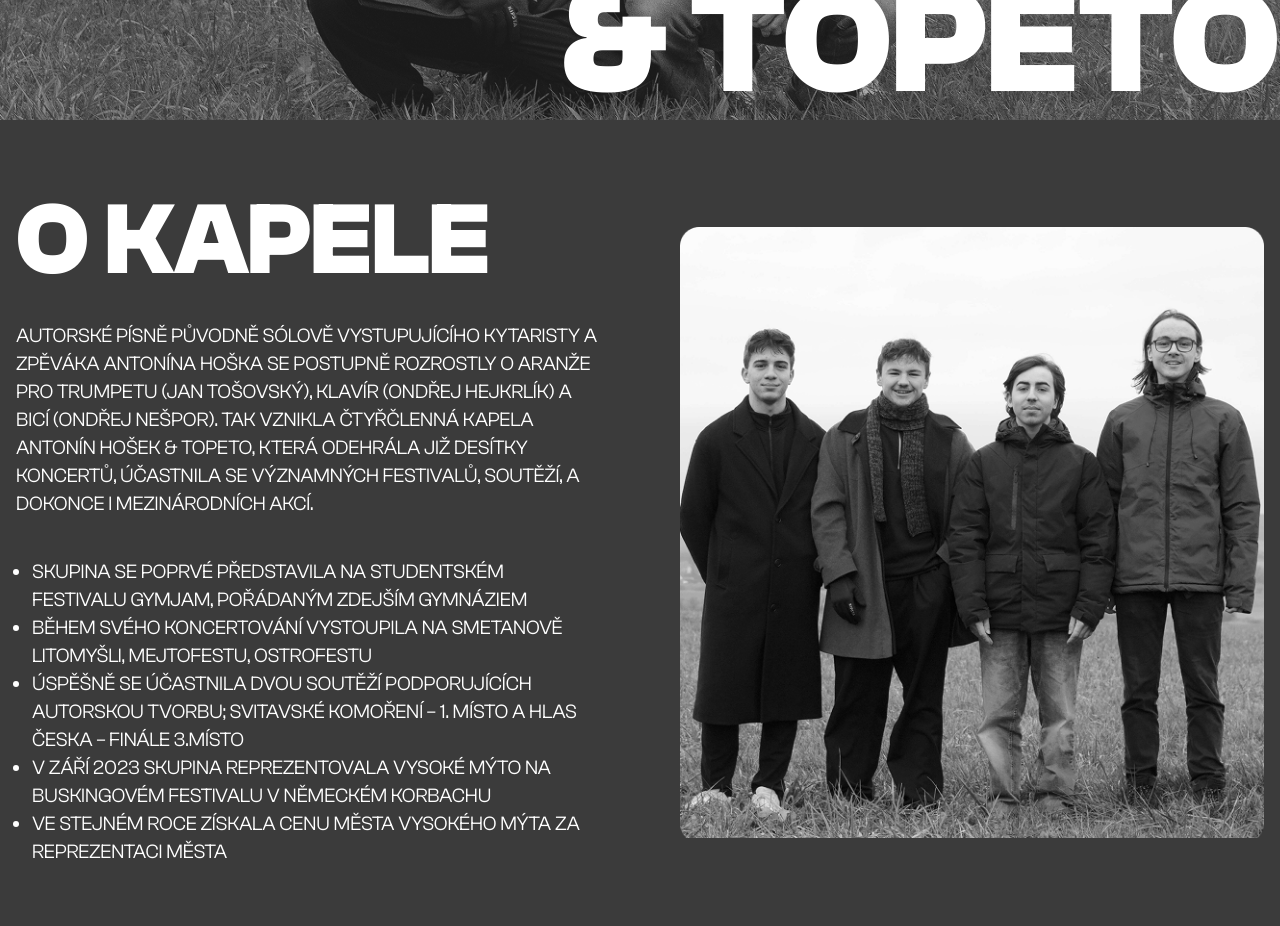
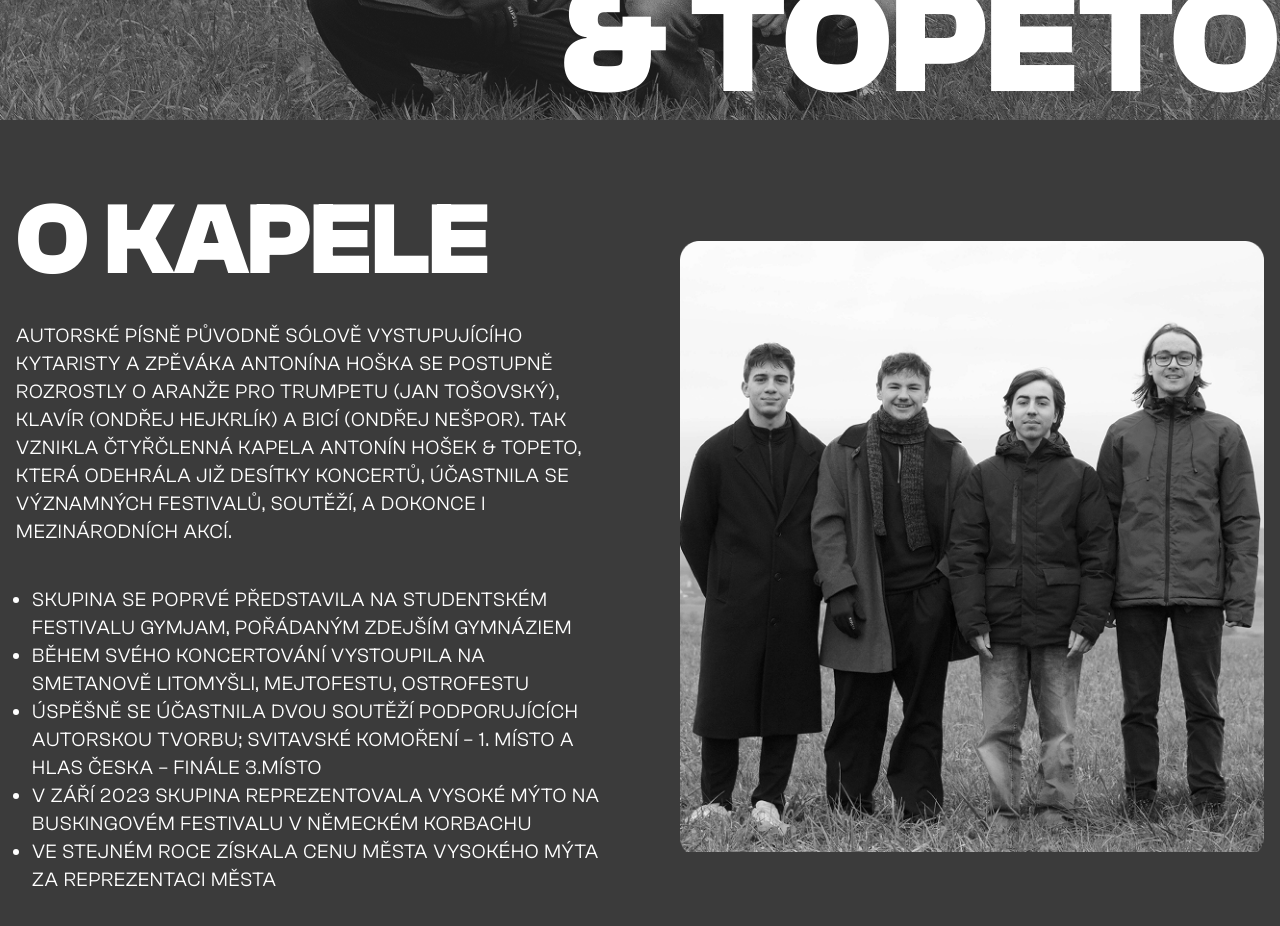
Before and after one commit to Nixk25/Topeto, a Next.js app: page / in a window 1280 px wide. Shown: the part 680-1606 px from the top of the page. Before the commit the page ends 1562 px from the top, so only its background shows below. Built offline with nearby package versions, Linux system fonts and the light colour scheme.

Commit message:
about hotovo

```diff
--- a/components/About/About.tsx
+++ b/components/About/About.tsx
@@ -1,53 +1,15 @@
-import Image from "next/image";
 import React from "react";
-import aboutPhoto from "../../public/aboutPhoto.png";
+import AboutText from "./AboutText";
+import AboutHeadline from "./AboutHeadline";
+import AboutImage from "./AboutImage";
 const About = () => {
   return (
-    <section id="about" className=" flex flex-col lg:flex-row p-4 pt-20 ">
+    <section id="about" className=" flex flex-col lg:flex-row p-4 py-20 ">
       <div className="flex-1 text-xl">
-        <h2 className="aboutHeadline font-bold leading-[0.8] pb-10">
-          O kapele
-        </h2>
-        <p>
-          Autorské písně původně sólově vystupujícího kytaristy a zpěváka
-          Antonína Hoška se postupně rozrostly o aranže pro trumpetu (Jan
-          Tošovský), klavír (Ondřej Hejkrlík) a bicí (Ondřej Nešpor). Tak
-          vznikla čtyřčlenná kapela Antonín Hošek & Topeto, která odehrála již
-          desítky koncertů, účastnila se významných festivalů, soutěží, a
-          dokonce i mezinárodních akcí.
-        </p>
-        <ul className=" list-disc mt-10 ml-4">
-          <li>
-            Skupina se poprvé představila na studentském festivalu GymJam,
-            pořádaným zdejším gymnáziem
-          </li>
-          <li>
-            Během svého koncertování vystoupila na Smetanově Litomyšli,
-            Mejtofestu, Ostrofestu
-          </li>
-          <li>
-            Úspěšně se účastnila dvou soutěží podporujících autorskou tvorbu;
-            Svitavské Komoření – 1. místo a Hlas Česka – finále 3.místo
-          </li>
-          <li>
-            V září 2023 skupina reprezentovala Vysoké Mýto na buskingovém
-            festivalu v německém Korbachu
-          </li>
-          <li>
-            Ve stejném roce získala Cenu města Vysokého Mýta za reprezentaci
-            města
-          </li>
-        </ul>
+        <AboutHeadline />
+        <AboutText />
       </div>
-      <div className="flex-1 w-full mt-10 lg:mt-0 lg:pl-20 flex justify-center items-center">
-        <Image
-          src={aboutPhoto}
-          alt="About photo"
-          width={300}
-          height={300}
-          className="w-full object-cover object-top lg:h-full lg:max-h-max max-h-[500px] "
-        />
-      </div>
+      <AboutImage />
     </section>
   );
 };
--- /dev/null
+++ b/components/About/AboutHeadline.tsx
@@ -0,0 +1,17 @@
+"use client";
+import React from "react";
+import { motion } from "motion/react";
+const AboutHeadline = () => {
+  return (
+    <motion.h2
+      initial={{ y: 50 }}
+      whileInView={{ y: 0 }}
+      transition={{ duration: 0.4, ease: "easeInOut", delay: 0.5 }}
+      className="aboutHeadline font-bold leading-[0.8] pb-10"
+    >
+      O kapele
+    </motion.h2>
+  );
+};
+
+export default AboutHeadline;
--- /dev/null
+++ b/components/About/AboutImage.tsx
@@ -0,0 +1,26 @@
+"use client";
+import React from "react";
+import Image from "next/image";
+import aboutPhoto from "../../public/aboutPhoto.png";
+import { motion } from "motion/react";
+
+const AboutImage = () => {
+  return (
+    <motion.div
+      initial={{ opacity: 0 }}
+      whileInView={{ opacity: 1 }}
+      transition={{ duration: 0.4, ease: "easeInOut", delay: 0.8 }}
+      className="flex-1 origin-bottom-left w-full mt-10 lg:mt-0 lg:pl-20 flex justify-center items-center"
+    >
+      <Image
+        src={aboutPhoto}
+        alt="About photo"
+        width={300}
+        height={300}
+        className="w-full object-cover object-top lg:h-full lg:max-h-max max-h-[500px] "
+      />
+    </motion.div>
+  );
+};
+
+export default AboutImage;
--- /dev/null
+++ b/components/About/AboutText.tsx
@@ -0,0 +1,50 @@
+"use client";
+import React from "react";
+import { motion } from "motion/react";
+
+const AboutText = () => {
+  return (
+    <>
+      <motion.p
+        initial={{ opacity: 0 }}
+        whileInView={{ opacity: 1 }}
+        transition={{ duration: 0.4, ease: "easeInOut", delay: 0.8 }}
+        className=" tracking-wider"
+      >
+        Autorské písně původně sólově vystupujícího kytaristy a zpěváka Antonína
+        Hoška se postupně rozrostly o aranže pro trumpetu (Jan Tošovský), klavír
+        (Ondřej Hejkrlík) a bicí (Ondřej Nešpor). Tak vznikla čtyřčlenná kapela
+        Antonín Hošek & Topeto, která odehrála již desítky koncertů, účastnila
+        se významných festivalů, soutěží, a dokonce i mezinárodních akcí.
+      </motion.p>
+      <motion.ul
+        initial={{ opacity: 0 }}
+        whileInView={{ opacity: 1 }}
+        transition={{ duration: 0.4, ease: "easeInOut", delay: 0.8 }}
+        className=" list-disc mt-10 ml-4 tracking-wider"
+      >
+        <li>
+          Skupina se poprvé představila na studentském festivalu GymJam,
+          pořádaným zdejším gymnáziem
+        </li>
+        <li>
+          Během svého koncertování vystoupila na Smetanově Litomyšli,
+          Mejtofestu, Ostrofestu
+        </li>
+        <li>
+          Úspěšně se účastnila dvou soutěží podporujících autorskou tvorbu;
+          Svitavské Komoření – 1. místo a Hlas Česka – finále 3.místo
+        </li>
+        <li>
+          V září 2023 skupina reprezentovala Vysoké Mýto na buskingovém
+          festivalu v německém Korbachu
+        </li>
+        <li>
+          Ve stejném roce získala Cenu města Vysokého Mýta za reprezentaci města
+        </li>
+      </motion.ul>
+    </>
+  );
+};
+
+export default AboutText;
--- a/components/Hero/MainHeadline.tsx
+++ b/components/Hero/MainHeadline.tsx
@@ -6,7 +6,7 @@ const MainHeadline = () => {
     <motion.h1
       initial={{ opacity: 0, y: -10 }}
       animate={{ opacity: 1, y: 0 }}
-      transition={{ duration: 0.4, delay: 1.5 }}
+      transition={{ duration: 0.4, delay: 1.5, ease: "easeInOut" }}
       className="absolute bottom-4 w-full flex justify-end text-end mainHeadline leading-[0.8] font-bold z-[11]"
     >
       Antonín Hošek <br /> & Topeto
--- a/components/Hero/Socials.tsx
+++ b/components/Hero/Socials.tsx
@@ -33,7 +33,11 @@ const Socials = () => {
           key={social.label}
           initial={{ opacity: 0, y: -10 }}
           animate={{ opacity: 1, y: 0 }}
-          transition={{ delay: (index + 3) * 0.2, duration: 0.4 }}
+          transition={{
+            delay: (index + 3) * 0.2,
+            duration: 0.4,
+            ease: "easeInOut",
+          }}
           href={social.label}
         >
           {social.icon}
```
